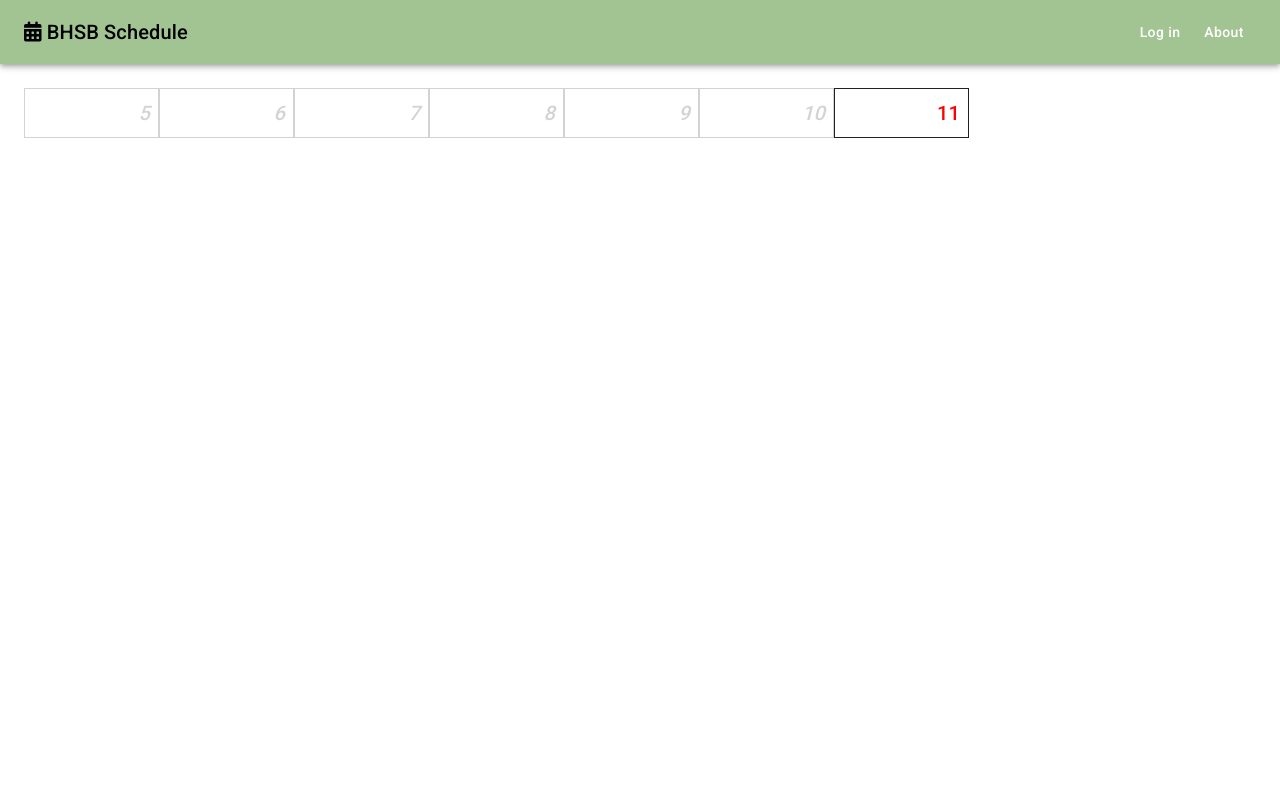
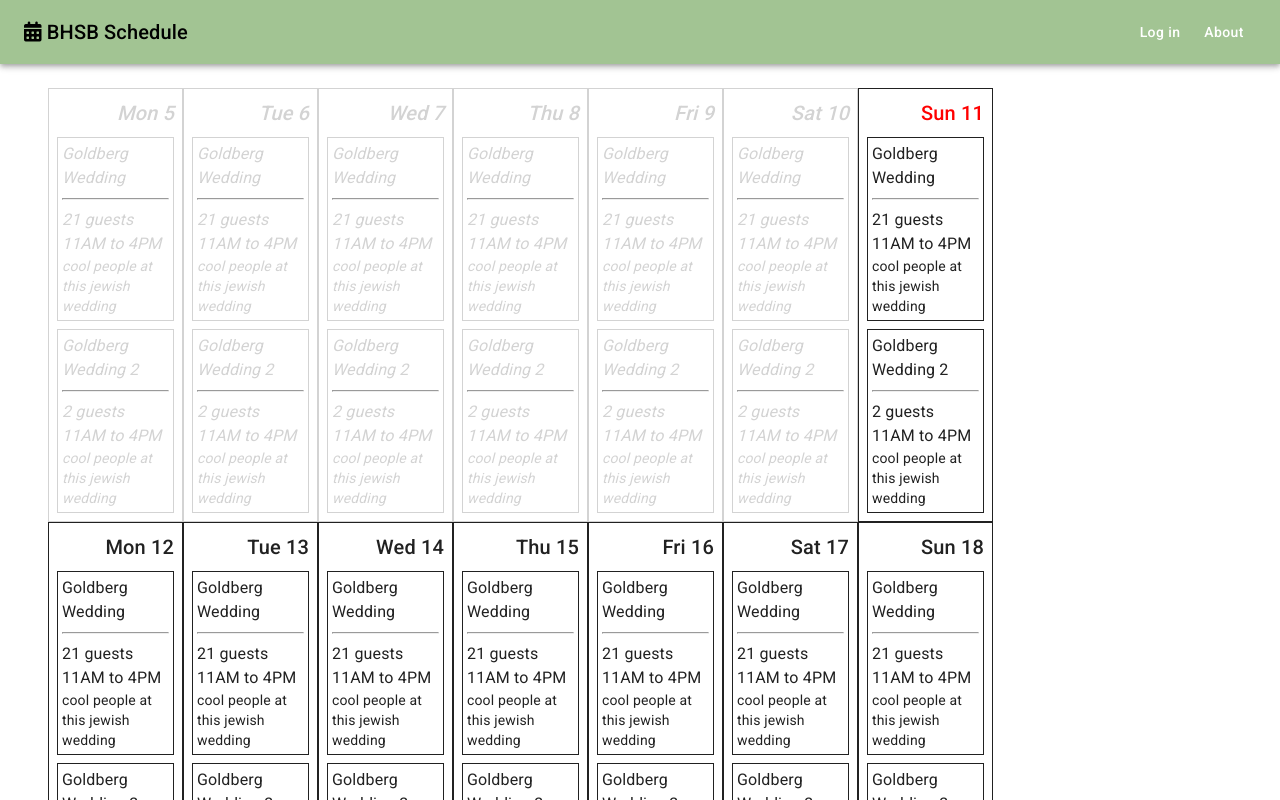
Before and after one commit to shylton/bhsb-schedule, a React (Create React App) app in the folder client/: page /login in a window 1280 px wide. Shown: the top 800 px of the page. Built offline with nearby package versions, Linux system fonts and the light colour scheme.

Commit message:
week.js has good fit

```diff
--- a/client/src/components/CalendarDay.js
+++ b/client/src/components/CalendarDay.js
@@ -1,6 +1,7 @@
 import React from 'react'
 import PropTypes from 'prop-types'
 import { format, isToday, isPast, isFirstDayOfMonth } from 'date-fns'
+import EventSummary from './EventSummary'
 
 import { makeStyles } from '@material-ui/core/styles'
 import Typography from '@material-ui/core/Typography'
@@ -8,16 +9,15 @@ import Box from '@material-ui/core/Box'
 
 const useStyles = makeStyles({
     default: {
-        width: 135,
-
+        minWidth: 135
     },
     prevDay: {
-        width: 135,
+        minWidth: 135,
         color: 'lightGray',
         fontStyle: 'italic'
     },
     curDay: {
-        width: 135,
+        minWidth: 135,
         '& > :first-child': {
             color: 'red'
         }
@@ -26,30 +26,44 @@ const useStyles = makeStyles({
 
 const CalendarDay = ({ date, eventList }) => {
     const classes = useStyles()
-    const renderDate = isFirstDayOfMonth(date) ? format(date, 'MMM d') : format(date, 'd')
+
+    // display weekday for smallscreen (vertical arrangement)
+    const renderDate = () => {
+        if (isFirstDayOfMonth(date)) {
+            return (
+                <Typography variant='h6' style={{ textAlign: 'right' }}>
+                    <span style={{color: 'green'}}>{format(date, 'MMM')}</span>
+                    <span>{format(date, ' - E d')}</span>
+                </Typography>
+            )
+        } else {
+            return (
+                <Typography variant='h6' style={{ textAlign: 'right' }}>
+                    {format(date, 'E d')}
+                </Typography>
+            )
+        }
+    }
 
     if (isToday(date)) {
         return (
             <Box border={1} p={1} className={classes.curDay}>
-                <Typography variant='h6' style={{ textAlign: 'right' }}>
-                    {renderDate}
-                </Typography>
+                {renderDate()}
+                {eventList.map((e) => <EventSummary key={e.start.toString()} event={e} />)}
             </Box>
         )
     } else if (isPast(date)) {
         return (
             <Box border={1} p={1} className={classes.prevDay}>
-                <Typography variant='h6' style={{ textAlign: 'right' }}>
-                    {renderDate}
-                </Typography>
+                {renderDate()}
+                {eventList.map((e) => <EventSummary key={e.start.toString()} event={e} />)}
             </Box>
         )
     } else {
         return (
             <Box border={1} p={1} className={classes.default}>
-                <Typography variant='h6' style={{ textAlign: 'right' }}>
-                    {renderDate}
-                </Typography>
+                {renderDate()}
+                {eventList.map((e) => <EventSummary key={e.start.toString()} event={e} />)}
             </Box>
         )
     }
@@ -59,6 +73,7 @@ const CalendarDay = ({ date, eventList }) => {
 
 CalendarDay.propTypes = {
     date: PropTypes.instanceOf(Date).isRequired,
+    eventList: PropTypes.array.isRequired
 }
 
 export default CalendarDay
--- a/client/src/components/EventSummary.js
+++ b/client/src/components/EventSummary.js
@@ -1,58 +1,22 @@
 import React from 'react'
 import format from 'date-fns/format'
-import useMediaQuery from '@material-ui/core/useMediaQuery'
-import { useTheme, makeStyles } from '@material-ui/core/styles'
 
 import Box from '@material-ui/core/Box'
 import Typography from '@material-ui/core/Typography'
-import Grid from '@material-ui/core/Grid'
-
-const useStyles = makeStyles({
-    root: {
-        width: 135,
-    },
-    date: {
-        textAlign: 'right'
-    },
-})
 
 const EventSummary = ({ event }) => {
-    const classes = useStyles()
-    const curTheme = useTheme()
-    const smallScreen = useMediaQuery(curTheme.breakpoints.down('xs'))
 
     return (
-        smallScreen
-            ? <Grid item xs={12} className={classes.root}>
-                <Box border={1} p={1}>
-                    <Typography variant='h6' className={classes.date}>
-                        {format(event.start, 'eee d')}
-                    </Typography>
-                    <Typography>
-                        {event.name}<hr></hr>
-                        {event.guest_count} guests<br></br>
-                        from {format(event.start, 'ha')} to {format(event.end, 'ha')}
-                    </Typography>
-                    <Typography variant='body2'>
-                        {event.notes}
-                    </Typography>
-                </Box>
-            </Grid>
-            : <Grid item className={classes.root}>
-                <Box border={1} p={1}>
-                    <Typography variant='h6' className={classes.date}>
-                        {event.start.getDate()}
-                    </Typography>
-                    <Typography>
+            <Box border={1} p={0.5} style={{ marginTop: 8 }}>
+                <Typography align='left'>
                     {event.name}<hr></hr>
                     {event.guest_count} guests<br></br>
                     {format(event.start, 'ha')} to {format(event.end, 'ha')}
                 </Typography>
-                    <Typography variant='body2'>
+                <Typography variant='body2' align='left'>
                     {event.notes}
                 </Typography>
             </Box>
-            </Grid>
     )
 }
 
--- a/client/src/views/Week.js
+++ b/client/src/views/Week.js
@@ -3,18 +3,15 @@ import PropTypes from 'prop-types'
 import { startOfWeek, add as addDate, isMonday } from 'date-fns'
 
 import { makeStyles } from '@material-ui/core/styles'
+import Container from '@material-ui/core/Container'
 import Grid from '@material-ui/core/Grid'
 import CalendarDay from '../components/CalendarDay'
 
 const useStyles = makeStyles((theme) => ({
     root: {
-        flexGrow: 1,
-        [theme.breakpoints.up('xs')]: {
-            width: 135
-        },
         [theme.breakpoints.up('sm')]: {
             width: 945
-        },
+        }
     }
 }))
 
@@ -35,7 +32,7 @@ const Week = ({ eventList }) => {
     // the 7-day week to be rendered on the page
     const getDateList = () => {
         const tempList = [startDate]
-        for (let i = 0; i < 6; i++) {
+        for (let i = 0; i < 27; i++) {
             tempList.push(addDate(tempList[i], { days: 1 }))
         }
         return tempList
@@ -45,13 +42,15 @@ const Week = ({ eventList }) => {
     // handleNextWeek: resets the list with new dates to be rendered
 
     return (
-        <Grid container align='center' className={classes.root}>
-            {dateList.map((dt) => {
-                return <Grid item key={dt.toString()}>
-                    <CalendarDay date={dt} />
+            <Container>
+                <Grid container className={classes.root} >
+                    {dateList.map((dt) => {
+                        return <Grid item xs={12} sm key={dt.toString()}>
+                            <CalendarDay date={dt} eventList={[eventList[0], eventList[1]]}/>
+                        </Grid>
+                    })}
                 </Grid>
-            })}
-        </Grid>
+            </Container>
     )
 }
 
```
Also changed, not shown: client/src/views/Month.js (added). Lines whose indentation alone changed are shown as unchanged.
